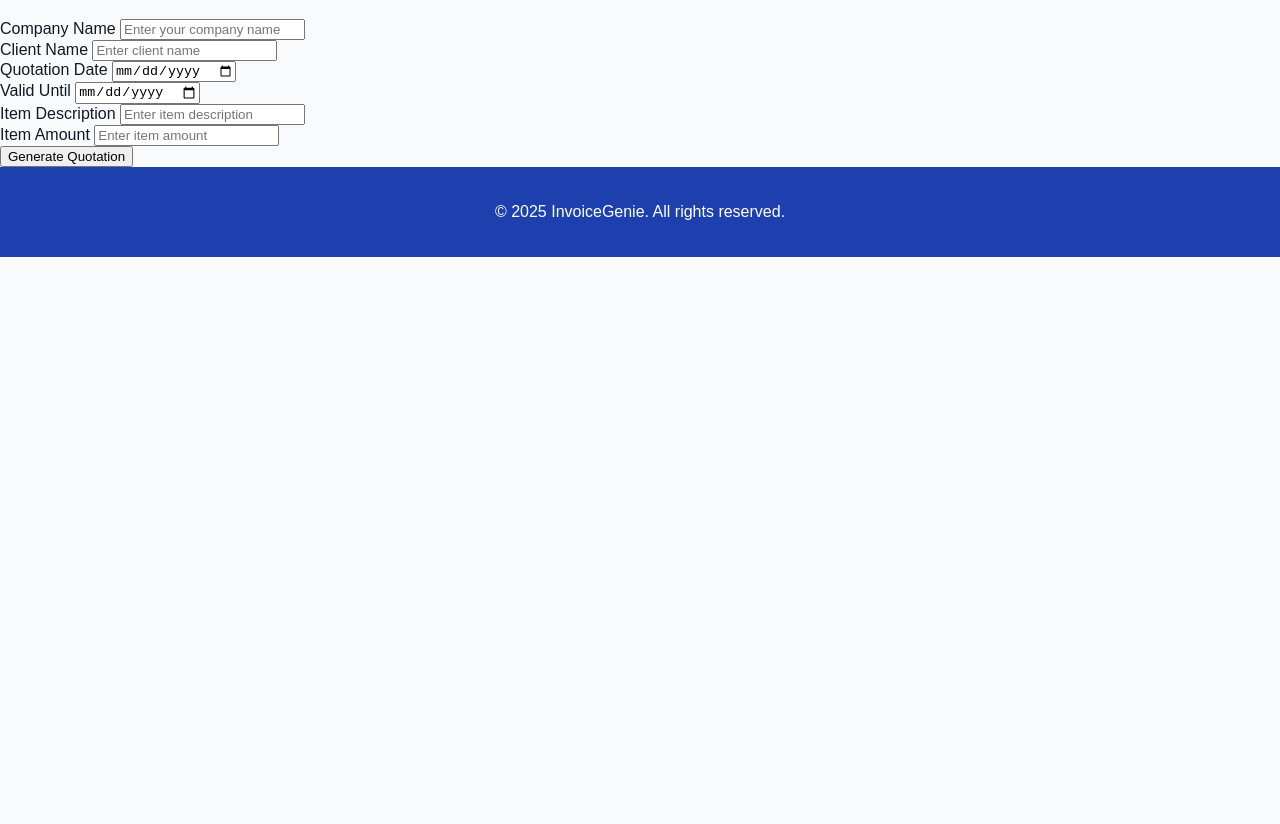
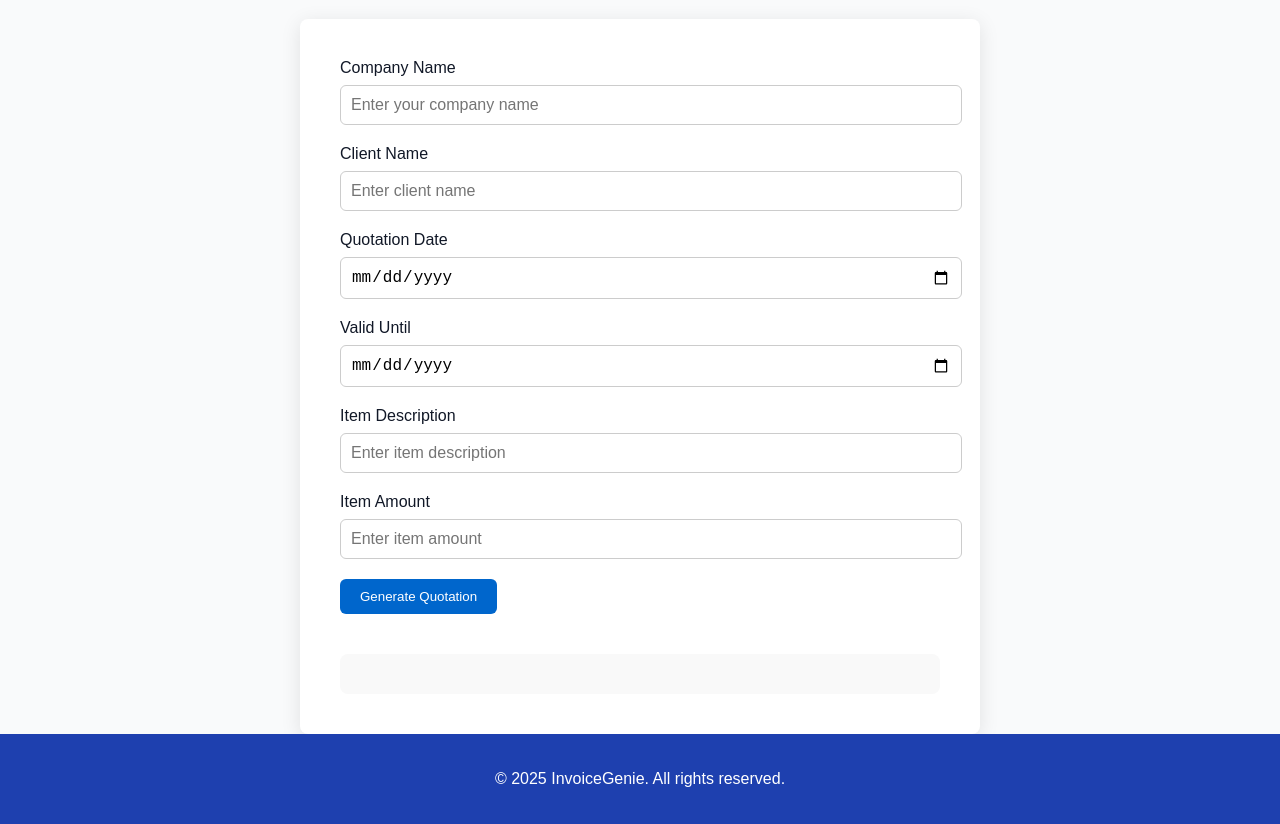
Before and after one commit to pulkitvishnoi37/invoicegeniepro, a plain HTML site: page quotation.html in a window 1280 px wide. Shown: the part 61-885 px from the top of the page. Before the commit the page ends 800 px from the top, so only its background shows below. Drawn offline with Linux system fonts and the light colour scheme; files that its build step writes are made by us from their sources; files whose address does not match are found by name.

Commit message:
Update style.css

```diff
--- a/style.css
+++ b/style.css
@@ -197,3 +197,64 @@ footer {
   font-size: 1rem;
   color: #333;
 }
+
+
+.quotation-form-container {
+  padding: 40px;
+  max-width: 600px;
+  margin: auto;
+  background-color: #fff;
+  border-radius: 8px;
+  box-shadow: 0 4px 20px rgba(0,0,0,0.1);
+}
+
+.quotation-form-container .form-group {
+  margin-bottom: 20px;
+}
+
+.quotation-form-container .form-group label {
+  display: block;
+  font-size: 1rem;
+  margin-bottom: 8px;
+}
+
+.quotation-form-container .form-group input {
+  width: 100%;
+  padding: 10px;
+  font-size: 1rem;
+  border: 1px solid #ccc;
+  border-radius: 6px;
+}
+
+.quotation-form-container .btn {
+  background-color: #0066cc;
+  color: white;
+  padding: 10px 20px;
+  border: none;
+  border-radius: 6px;
+  cursor: pointer;
+}
+
+.quotation-form-container .btn:hover {
+  background-color: #004b99;
+}
+
+.quotation-output {
+  margin-top: 40px;
+  background-color: #f9f9f9;
+  padding: 20px;
+  border-radius: 8px;
+}
+
+.quotation {
+  text-align: left;
+}
+
+.quotation h2 {
+  color: #0066cc;
+}
+
+.quotation p {
+  font-size: 1rem;
+  color: #333;
+}
```
